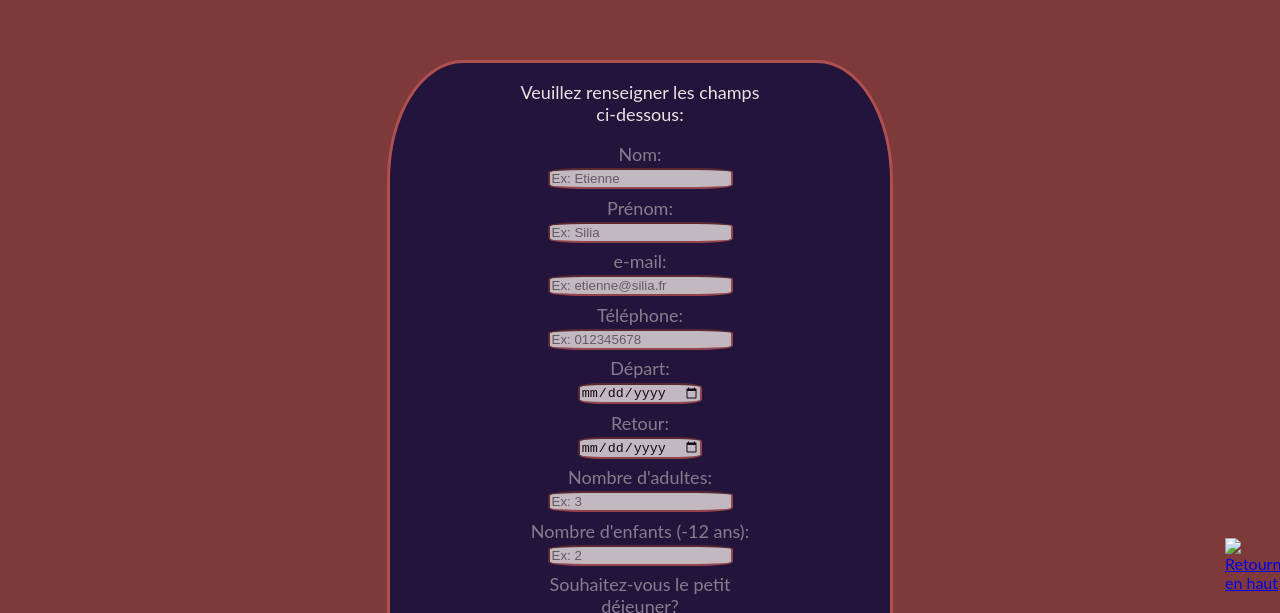
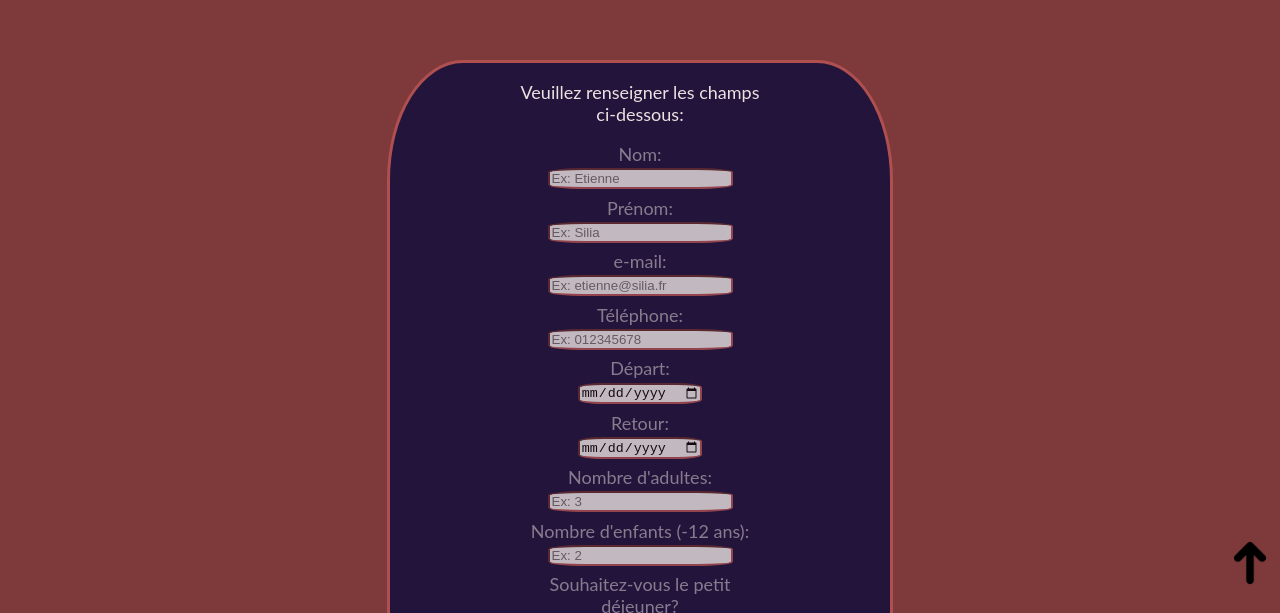
Before and after one commit to siliataider/Travel-Agency-Website, a plain HTML site: page Reservation.html in a window 1280 px wide. Shown: the part 187-800 px from the top of the page. Drawn offline with nearby package versions, Linux system fonts and the light colour scheme.

Commit message:
Update Reservation.html

```diff
--- a/Reservation.html
+++ b/Reservation.html
@@ -4,14 +4,14 @@
 <head >
 <title>Agence de Voyage</title>
 
-<link rel="shortcut icon" type="image/png" href="../Images/favicon.ico"/>
+<link rel="shortcut icon" type="image/png" href="img/favicon.ico"/>
 <link rel="stylesheet" href="css/style.css"/>
 <script src="https://kit.fontawesome.com/248965cc4b.js" crossorigin="anonymous"></script>
 <script src="https://ajax.googleapis.com/ajax/libs/jquery/3.3.1/jquery.min.js"></script>
 
 
 <div id="scroll_to_top">
-    <a href="#top"><img src="../Images/fleche.png"  alt="Retourner en haut" /></a>
+    <a href="#top"><img src="img/fleche.png"  alt="Retourner en haut" /></a>
 </div>
 </head>
 
```
